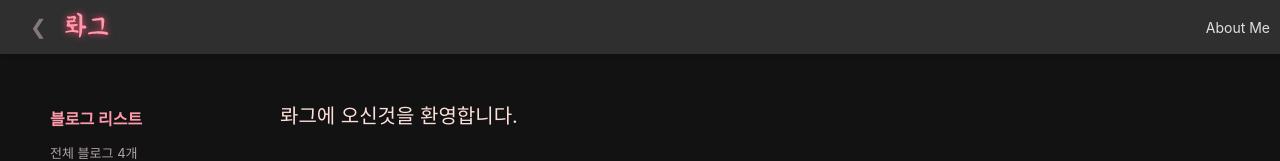
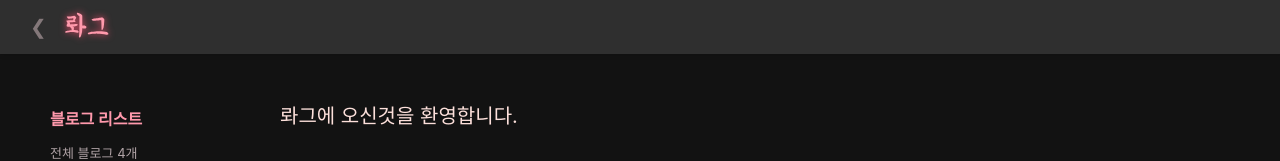
Before and after one commit to ruah0807/ruah-blog, a React (Vite) app: page / in a window 1280 px wide. Shown: the top 161 px of the page. Built offline with nearby package versions, Linux system fonts and the light colour scheme.

Commit message:
fix: header color

```diff
--- a/src/components/Header.css
+++ b/src/components/Header.css
@@ -1,7 +1,7 @@
 header {
   background-color: #2f2f2f; /* 다크 모드 헤더 배경색 */
   padding: 0 20px; /* 양쪽 여백 */
-  color: #e0e0e0;
+  color: #b0a3a6;
   display: flex;
   justify-content: center; /* 래퍼를 가운데 정렬 */
   position: fixed;
--- a/src/components/Header.tsx
+++ b/src/components/Header.tsx
@@ -29,7 +29,7 @@ const Header: React.FC<HeaderProps> = ({ toggleSidebar }) => {
         </div>
         <nav>
           <ul>
-            <li className='header-nav-item'>About Me</li>
+            {/* <li className='header-nav-item'>About Me</li> */}
             <li className='header-nav-menu' onClick={handleMenuClick}>
               목록보기
             </li>
```
